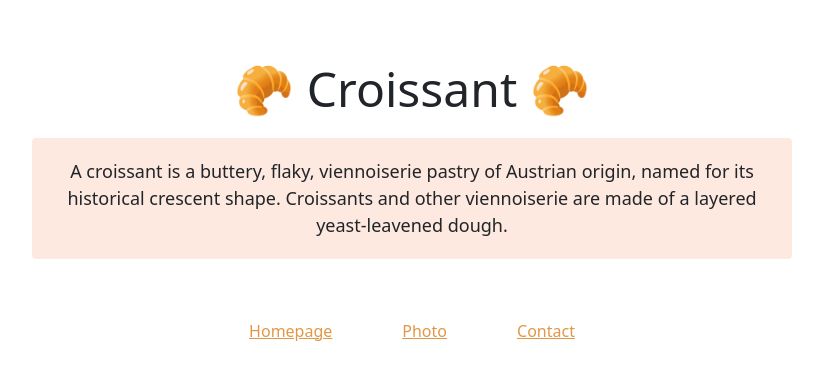
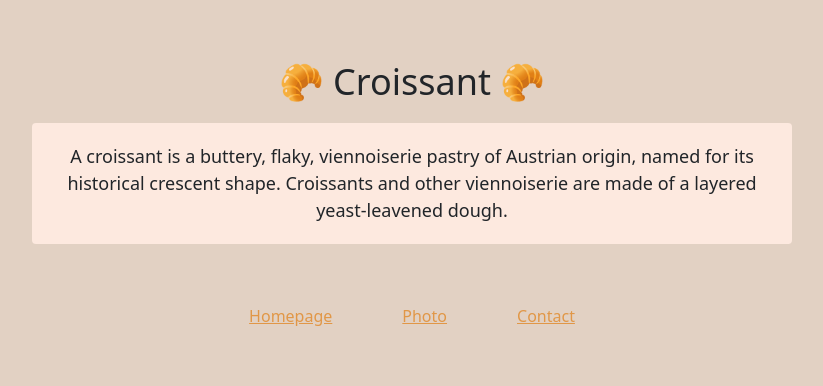
Before and after one commit to katmohd/Croissant, a plain HTML site: page index.html in a window 1280 px wide. Shown: the whole page, without its empty margins (228-1051 px from the left). Drawn offline with nearby package versions, Linux system fonts and the light colour scheme.

Commit message:
Updated CSS

```diff
--- a/css/styles.css
+++ b/css/styles.css
@@ -5,12 +5,14 @@
 }
 
 body {
+    background-image: linear-gradient(to bottom, #fdfcfb 0%, #e2d1c3 100%);
+    background: #e2d1c3;
     margin: 60px auto;
     max-width: 800px;
 }
 
 h1 {
-    font-size: 48px;
+    font-size: 36px;
     margin: 0;
     text-align: center;
 }
```
